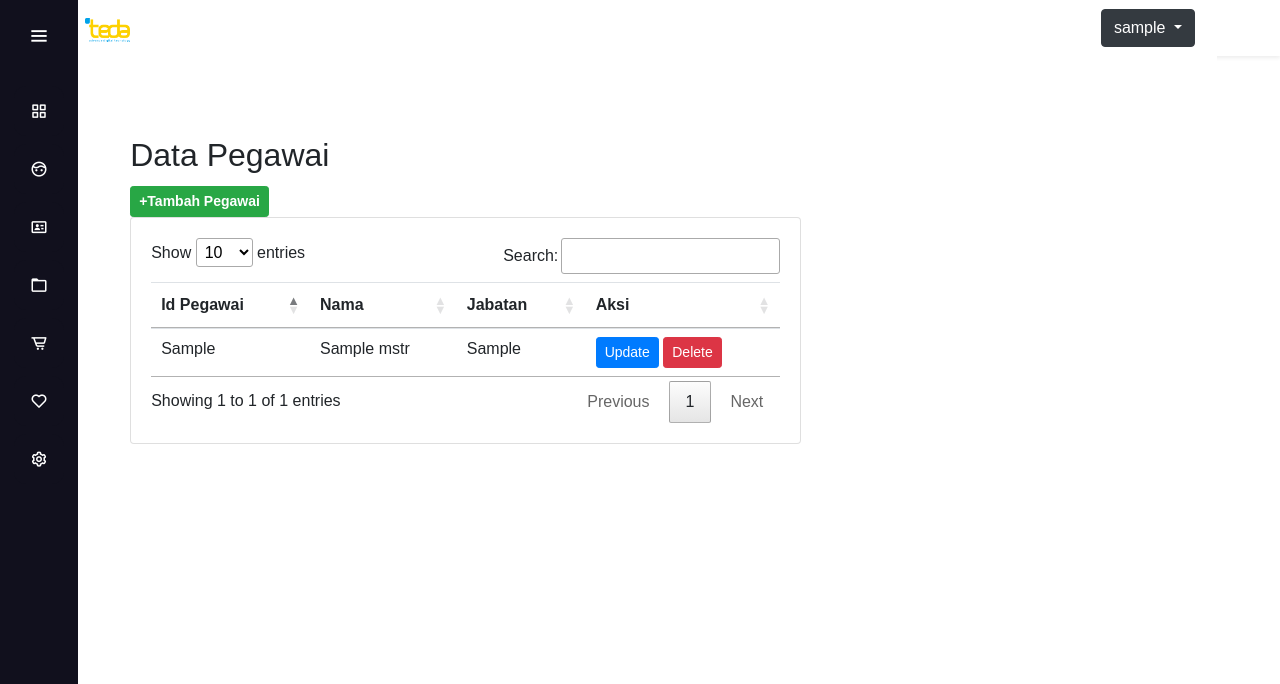
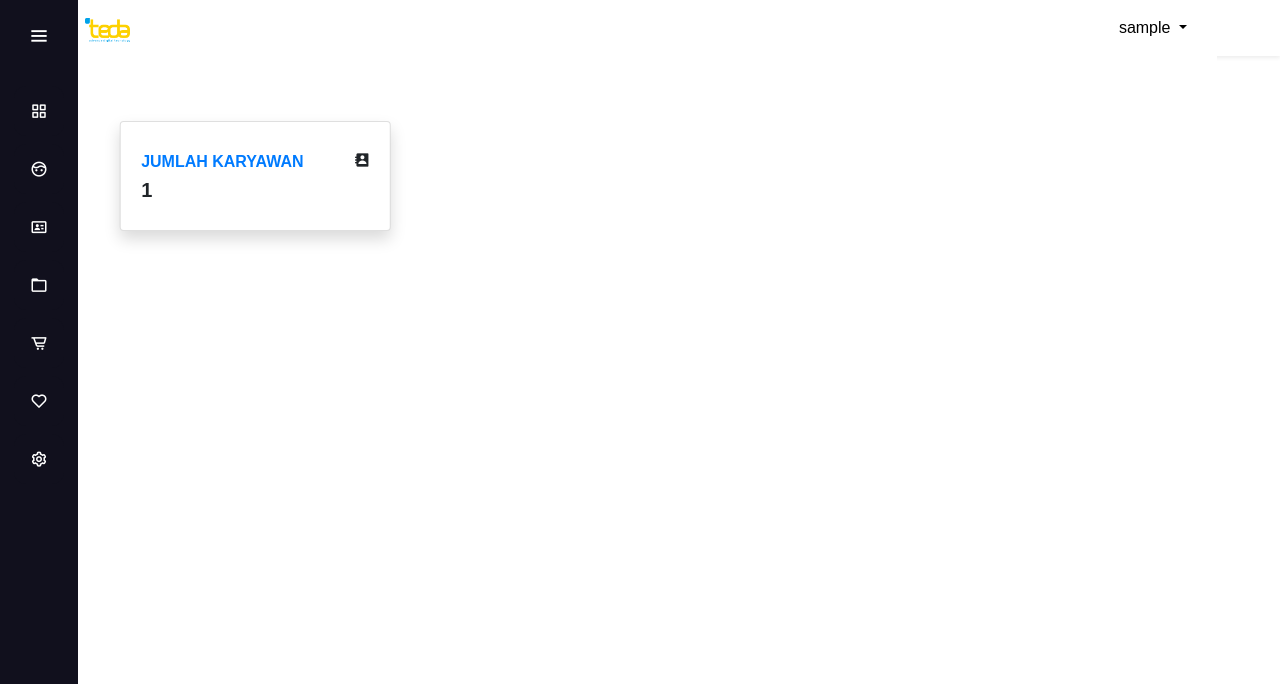
Before and after one commit to ArielPangestu/Presensi_FaceRecognition, a Flask app: page / in a window 1280 px wide. Shown: the top 684 px of the page. Run offline with Flask 3, Linux system fonts and the light colour scheme; the visitor is signed in with stand-in values (Sample User, id 1); tables that the repository leaves empty or names only in its code hold one stand-in row (values such as "Sample post"); some libraries are stand-ins or nearby versions.

Commit message:
My first commit

```diff
--- a/app.py
+++ b/app.py
@@ -224,6 +224,11 @@ def login_required(f):
     return decorated_function
 
 @app.route('/')
+def dashboard():
+    mycursor.execute("SELECT COUNT(prs_name) FROM prs_mstr")
+    count = mycursor.fetchone()[0]
+    return render_template('dashboard.html', count=count)
+
 
 @app.route('/index')
 def index():
@@ -292,10 +297,7 @@ def register():
 
 
 from flask_bcrypt import Bcrypt
-
 bcrypt = Bcrypt(app)
-
-
 
 @app.route('/login', methods=['GET', 'POST'])
 def login():
--- a/static/css/style.css
+++ b/static/css/style.css
@@ -1,23 +1,24 @@
-.bg-nav{
-    background: #ff0084;  /* fallback for old browsers */
-    background: -webkit-linear-gradient(to right, #33001b, #ff0084);  /* Chrome 10-25, Safari 5.1-6 */
+.bg-nav {
+    background: #ff0084; /* fallback for old browsers */
+    background: -webkit-linear-gradient(to right, #33001b, #ff0084); /* Chrome 10-25, Safari 5.1-6 */
     background: linear-gradient(to right, #33001b, #ff0084); /* W3C, IE 10+/ Edge, Firefox 16+, Chrome 26+, Opera 12+, Safari 7+ */
 
 }
 
-.mt-100{
-    margin-top:10px;
+.mt-100 {
+    margin-top: 10px;
 }
 
 /* Google Font Link */
 @import url('https://fonts.googleapis.com/css2?family=Poppins:wght@200;300;400;500;600;700&display=swap');
-*{
+* {
     margin: 0;
     padding: 0;
     box-sizing: border-box;
-  font-family: "Poppins" , sans-serif;
+    font-family: "Poppins", sans-serif;
 }
-.sidebar{
+
+.sidebar {
     position: fixed;
     left: 0;
     top: 0;
@@ -28,31 +29,37 @@
     z-index: 99;
     transition: all 0.5s ease;
 }
-.sidebar.open{
+
+.sidebar.open {
     width: 250px;
 }
-.sidebar .logo-details{
+
+.sidebar .logo-details {
     height: 60px;
     display: flex;
     align-items: center;
     position: relative;
 }
-.sidebar .logo-details .icon{
+
+.sidebar .logo-details .icon {
     opacity: 0;
     transition: all 0.5s ease;
 }
-.sidebar .logo-details .logo_name{
+
+.sidebar .logo-details .logo_name {
     color: #fff;
     font-size: 20px;
     font-weight: 600;
     opacity: 0;
     transition: all 0.5s ease;
 }
+
 .sidebar.open .logo-details .icon,
-.sidebar.open .logo-details .logo_name{
+.sidebar.open .logo-details .logo_name {
     opacity: 1;
 }
-.sidebar .logo-details #btn{
+
+.sidebar .logo-details #btn {
     position: absolute;
     top: 50%;
     right: 0;
@@ -64,10 +71,12 @@
     cursor: pointer;
     transition: all 0.5s ease;
 }
-.sidebar.open .logo-details #btn{
+
+.sidebar.open .logo-details #btn {
     text-align: right;
 }
-.sidebar i{
+
+.sidebar i {
     color: #fff;
     height: 60px;
     min-width: 50px;
@@ -75,16 +84,19 @@
     text-align: center;
     line-height: 60px;
 }
-.sidebar .nav-list{
+
+.sidebar .nav-list {
     margin-top: 20px;
     height: 100%;
 }
-.sidebar li{
+
+.sidebar li {
     position: relative;
     margin: 8px 0;
     list-style: none;
 }
-.sidebar li .tooltip{
+
+.sidebar li .tooltip {
     position: absolute;
     top: -20px;
     left: calc(100% + 15px);
@@ -100,17 +112,20 @@
     pointer-events: none;
     transition: 0s;
 }
-.sidebar li:hover .tooltip{
+
+.sidebar li:hover .tooltip {
     opacity: 1;
     pointer-events: auto;
     transition: all 0.4s ease;
     top: 50%;
     transform: translateY(-50%);
 }
-.sidebar.open li .tooltip{
+
+.sidebar.open li .tooltip {
     display: none;
 }
-.sidebar input{
+
+.sidebar input {
     font-size: 15px;
     color: #FFF;
     font-weight: 400;
@@ -123,11 +138,13 @@
     transition: all 0.5s ease;
     background: #1d1b31;
 }
-.sidebar.open input{
+
+.sidebar.open input {
     padding: 0 20px 0 50px;
     width: 100%;
 }
-.sidebar .bx-search{
+
+.sidebar .bx-search {
     position: absolute;
     top: 50%;
     left: 0;
@@ -136,15 +153,18 @@
     background: #1d1b31;
     color: #FFF;
 }
-.sidebar.open .bx-search:hover{
+
+.sidebar.open .bx-search:hover {
     background: #1d1b31;
     color: #FFF;
 }
-.sidebar .bx-search:hover{
+
+.sidebar .bx-search:hover {
     background: #FFF;
     color: #11101d;
 }
-.sidebar li a{
+
+.sidebar li a {
     display: flex;
     height: 100%;
     width: 100%;
@@ -154,10 +174,12 @@
     transition: all 0.4s ease;
     background: #11101D;
 }
-.sidebar li a:hover{
+
+.sidebar li a:hover {
     background: #FFF;
 }
-.sidebar li a .links_name{
+
+.sidebar li a .links_name {
     color: #fff;
     font-size: 15px;
     font-weight: 400;
@@ -166,22 +188,26 @@
     pointer-events: none;
     transition: 0.4s;
 }
-.sidebar.open li a .links_name{
+
+.sidebar.open li a .links_name {
     opacity: 1;
     pointer-events: auto;
 }
+
 .sidebar li a:hover .links_name,
-.sidebar li a:hover i{
+.sidebar li a:hover i {
     transition: all 0.5s ease;
     color: #11101D;
 }
-.sidebar li i{
+
+.sidebar li i {
     height: 50px;
     line-height: 50px;
     font-size: 18px;
     border-radius: 12px;
 }
-.sidebar li.profile{
+
+.sidebar li.profile {
     position: fixed;
     height: 60px;
     width: 78px;
@@ -192,32 +218,38 @@
     transition: all 0.5s ease;
     overflow: hidden;
 }
-.sidebar.open li.profile{
+
+.sidebar.open li.profile {
     width: 250px;
 }
-.sidebar li .profile-details{
+
+.sidebar li .profile-details {
     display: flex;
     align-items: center;
     flex-wrap: nowrap;
 }
-.sidebar li img{
+
+.sidebar li img {
     height: 45px;
     width: 45px;
     object-fit: cover;
     border-radius: 6px;
     margin-right: 10px;
 }
+
 .sidebar li.profile .name,
-.sidebar li.profile .job{
+.sidebar li.profile .job {
     font-size: 15px;
     font-weight: 400;
     color: #fff;
     white-space: nowrap;
 }
-.sidebar li.profile .job{
+
+.sidebar li.profile .job {
     font-size: 12px;
 }
-.sidebar .profile #log_out{
+
+.sidebar .profile #log_out {
     position: absolute;
     top: 50%;
     right: 0;
@@ -229,11 +261,13 @@
     border-radius: 0px;
     transition: all 0.5s ease;
 }
-.sidebar.open .profile #log_out{
+
+.sidebar.open .profile #log_out {
     width: 50px;
     background: none;
 }
-.home-section{
+
+.home-section {
     position: relative;
     background: #FFFFFF;
     min-height: 10vh;
@@ -243,19 +277,69 @@
     transition: all 0.5s ease;
     z-index: 2;
 }
-.sidebar.open ~ .home-section{
+
+.sidebar.open ~ .home-section {
     left: 250px;
     width: calc(100% - 250px);
 }
-.home-section .text{
+
+.home-section .text {
     display: inline-block;
     color: #11101d;
     font-size: 25px;
     font-weight: 500;
     margin: 18px
 }
+
 @media (max-width: 420px) {
-  .sidebar li .tooltip{
+    .sidebar li .tooltip {
         display: none;
     }
 }
+
+/* Navbar Styles */
+.navbar {
+    background-color: #333; /* Change the background color as desired */
+}
+
+.navbar-brand {
+    color: #fff; /* Change the brand text color as desired */
+    font-weight: bold;
+}
+
+.nav-link {
+    color: #fff; /* Change the link text color as desired */
+}
+
+.nav-link:hover,
+.nav-link:focus {
+    color: #aaa; /* Change the link hover and focus color as desired */
+}
+
+.dropdown-menu {
+    background-color: #333; /* Change the dropdown menu background color as desired */
+}
+
+.dropdown-item {
+    color: #fff; /* Change the dropdown item text color as desired */
+}
+
+.dropdown-item:hover,
+.dropdown-item:focus {
+    background-color: #555; /* Change the dropdown item hover and focus background color as desired */
+}
+
+/* Responsive Styles */
+@media (max-width: 991.98px) {
+    .navbar-nav {
+        flex-direction: column;
+    }
+
+    .navbar-collapse {
+        margin-top: 1rem;
+    }
+
+    .navbar-toggler {
+        margin-bottom: 1rem;
+    }
+}
--- a/templates/addprsn.html
+++ b/templates/addprsn.html
@@ -1,3 +1,5 @@
+{% from "macros/sidebar.html" import sidebar %}
+{% from "macros/navbar.html" import navbar %}
 <!DOCTYPE html>
 <html lang="en">
 <head>
@@ -10,8 +12,8 @@
     </style>
 </head>
 <body>
-{% include "macros/navbar.html" %}
-
+{{ navbar() }}
+{{ sidebar() }}
 <section class="py-1">
     <div class="row mt-5">
         <div class="col-lg-8 offset-lg-2">
--- a/templates/dashboard.html
+++ b/templates/dashboard.html
@@ -1,10 +1,39 @@
+{% from "macros/sidebar.html" import sidebar %}
+{% from "macros/navbar.html" import navbar %}
 <!DOCTYPE html>
 <html lang="en">
 <head>
-    <meta charset="UTF-8">
-    <title>Title</title>
+    {% include "head.html" %}
+    <style>
+        .custom-position {
+            position: absolute;
+            top: 50%;
+            left: 20%;
+            transform: translate(-50%, -50%);
+        }
+    </style>
 </head>
 <body>
-
+{{ navbar() }}
+{{ sidebar() }}
+<section class="home-section">
+    <div class="col-xl-3 col-md-6 mb-4 custom-position">
+        <div class="card border-right-primary shadow h-100 py-2">
+            <div class="card-body">
+                <div class="row no-gutters align-items-right">
+                    <div class="col mr-2">
+                        <div class="text-xs font-weight-bold text-primary text-uppercase mb-1">
+                            Jumlah Karyawan
+                        </div>
+                        <div class="h5 mb-0 font-weight-bold text-gray-800">{{ count }}</div>
+                    </div>
+                    <div class="col-auto">
+                        <i class="bx bxs-contact"></i>
+                    </div>
+                </div>
+            </div>
+        </div>
+    </div>
+</section>
 </body>
 </html>
--- a/templates/fr_page.html
+++ b/templates/fr_page.html
@@ -1,10 +1,12 @@
 {% from "macros/sidebar.html" import sidebar %}
+{% from "macros/navbar.html" import navbar %}
 <!DOCTYPE html>
 <html lang="en">
 <head>
     {% include "head.html" %}
 </head>
 <body >
+{{ navbar() }}
 {{ sidebar() }}
 <section class="home-section">
 <div class="container-fluid ">
--- a/templates/index.html
+++ b/templates/index.html
@@ -11,11 +11,12 @@
 {{ navbar() }}
 {{ sidebar() }}
 <section class="home-section">
-    <div class="col-lg-7 offset-1">
-        <h2 class="card-title">Data Pegawai</h2>
-        <a href="/addprsn" type="button" class="btn btn-success btn-sm "><b>+Tambah Pegawai</b></a>
+    <div class="col-lg-20 offset-1">
         <div class="card">
             <div class="card-body">
+                    <h2 class="card-title text-center">Data Pegawai</h2>
+                    <a href="/addprsn" type="button" class="font-weight-bold btn btn-success btn-sm mb-2">+Tambah
+                        Pegawai</a>
                     <table class="table" id="employee-table">
                         <thead>
                         <tr>
@@ -43,6 +44,7 @@
                 </div>
             </div>
         </div>
+    </div>
 </section>
 
 <!-- Add Datatables JavaScript -->
--- a/templates/macros/navbar.html
+++ b/templates/macros/navbar.html
@@ -4,17 +4,25 @@
         <a href="{{ url_for('index') }}" class="navbar-brand">
             <img src="{{ url_for('static', filename='img/logo_TEDA.png') }}" width="45" alt="" class="d-inline-block align-middle mr-2">
         </a>
+        <button class="navbar-toggler" type="button" data-toggle="collapse" data-target="#navbarSupportedContent"
+                aria-controls="navbarSupportedContent" aria-expanded="false" aria-label="Toggle navigation">
+            <span class="navbar-toggler-icon"></span>
+        </button>
+        <div class="collapse navbar-collapse" id="navbarSupportedContent">
+            <ul class="navbar-nav ml-auto">
                 {% if session.get('loggedin') %}
-            <div class="dropdown ml-auto">
-                <button class="btn btn-dark dropdown-toggle" type="button" id="dropdownMenuButton" data-toggle="dropdown" aria-haspopup="true" aria-expanded="false">
+                    <li class="nav-item dropdown">
+                        <a class="nav-link dropdown-toggle" href="#" id="navbarDropdown" role="button" data-toggle="dropdown" aria-haspopup="true" aria-expanded="false" style="color: black;">
                             {{ session.get('username') }}
-                </button>
-                <div class="dropdown-menu dropdown-menu-right" aria-labelledby="dropdownMenuButton">
+                        </a>
+                        <div class="dropdown-menu dropdown-menu-right" aria-labelledby="navbarDropdown">
                             <a class="dropdown-item" href="{{ url_for('register') }}">Register</a>
                             <a class="dropdown-item" href="{{ url_for('logout') }}">Logout</a>
                         </div>
+                    </li>
+                {% endif %}
+            </ul>
         </div>
-        {% endif %}
     </div>
 </nav>
 {% endmacro %}
--- a/templates/macros/sidebar.html
+++ b/templates/macros/sidebar.html
@@ -18,7 +18,7 @@
     </div>
     <ul class="nav-list">
         <li>
-            <a href="#">
+            <a href="{{ url_for('dashboard') }}">
                 <i class='bx bx-grid-alt'></i>
                 <span class="links_name">Dashboard</span>
             </a>
```
Also changed, not shown: templates/gendataset.html (+4 -4 lines). Lines whose indentation alone changed are shown as unchanged.
